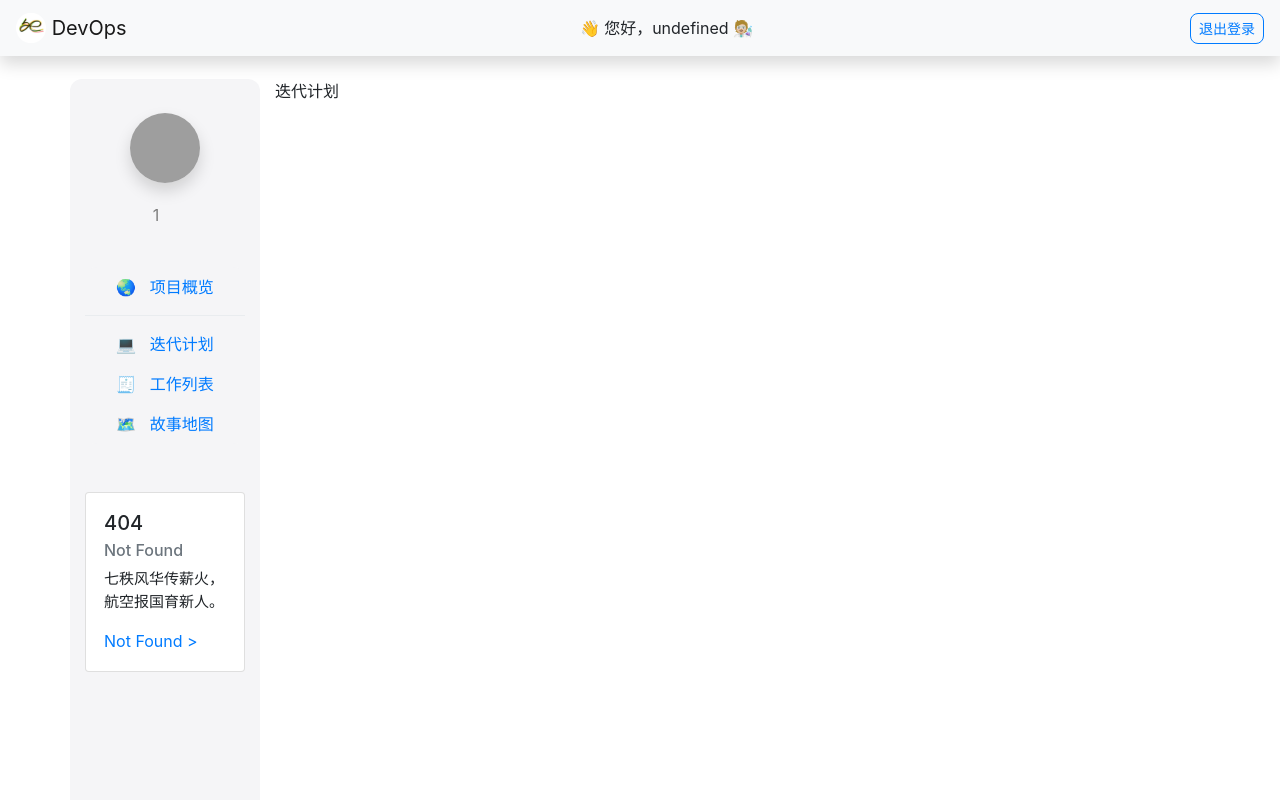
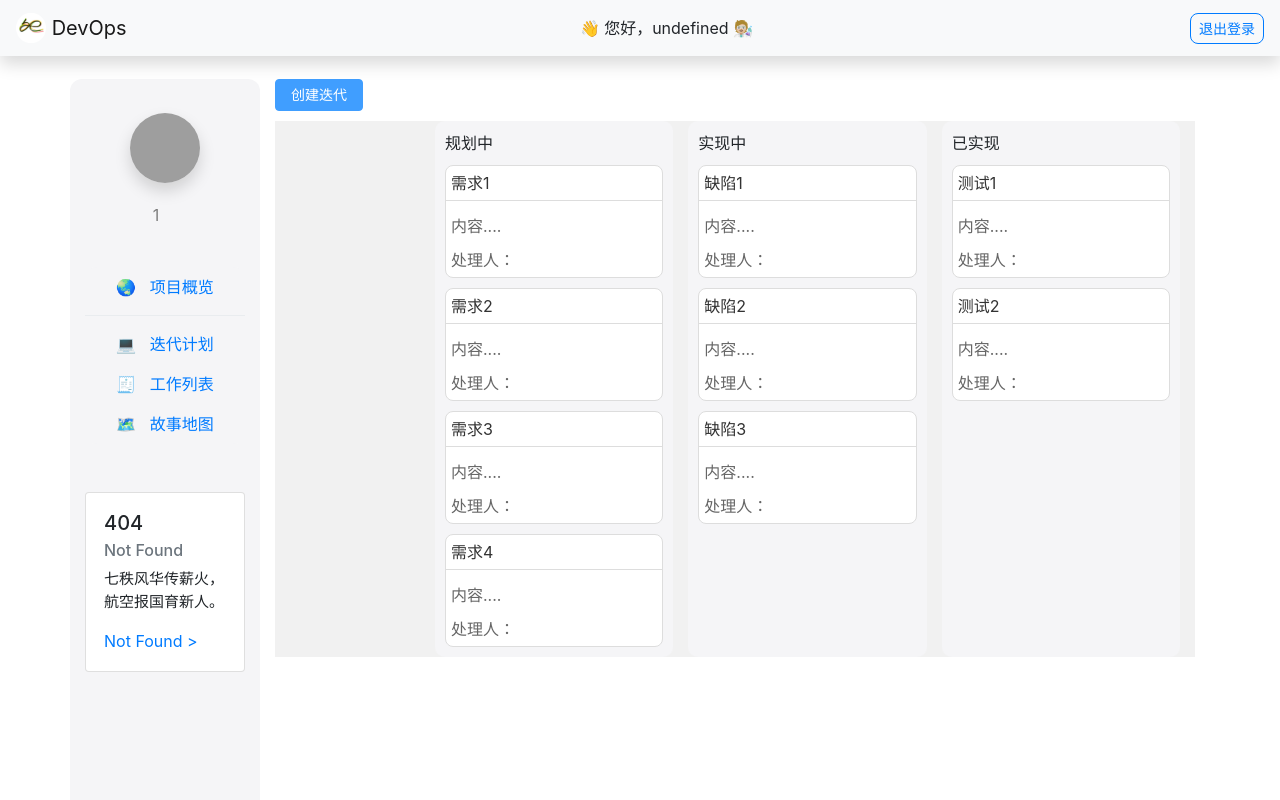
Before and after one commit to 20201422/DevOps-client, a Vue app: page /Main/Iteration in a window 1280 px wide. Shown: the top 800 px of the page. Built offline with nearby package versions, Linux system fonts and the light colour scheme; sample sign-in values are in the browser's storage; grey boxes are pictures that could not be loaded.

Commit message:
添加迭代计划初始界面

```diff
--- a/package.json
+++ b/package.json
@@ -24,6 +24,7 @@
     "vue": "^3.2.47",
     "vue-axios": "^3.5.2",
     "vue-router": "^4.2.0",
+    "vuedraggable": "^4.1.0",
     "vuex": "^4.1.0",
     "wangeditor": "^4.7.15",
     "webpack": "^5.82.0"
--- a/src/components/Iteration.vue
+++ b/src/components/Iteration.vue
@@ -1,22 +1,23 @@
 <template>
-迭代计划
+    <div>
+        <Manage></Manage>
+        <Detail></Detail>
+    </div>
 </template>
 
 <script>
-export default {
-    name: "Iteration",
+import Detail from '@/components/IterationShowDetail.vue'
+import Manage from '@/components/IterationManage.vue'
+export default{
 
-    props: {
-        msg: String,
-    },
-
-    components:{
-    },
-
-    data(){
+    data:function() {
         return{
 
         }
+    },
+    components:{
+        Detail,
+        Manage
     }
 }
 </script>
--- /dev/null
+++ b/src/components/IterationManage.vue
@@ -0,0 +1,18 @@
+<template>
+<div id = "manage">
+    <el-button type="primary">创建迭代</el-button>
+</div>
+</template>
+
+<script>
+export default {
+
+}
+</script>
+
+<style scoped>
+.manage {
+
+}
+
+</style>
--- /dev/null
+++ b/src/components/IterationShowDetail.vue
@@ -0,0 +1,209 @@
+<template>
+    <div class="itxst">
+        <div class="group">
+          <label class="title">规划中</label>
+          <draggable
+            :list="state.modules.group1"
+            ghost-class="ghost"
+            handle=".move"
+            filter=".forbid"
+            :force-fallback="true"
+            chosen-class="chosenClass"
+            animation="300"
+            @start="onStart"
+            @end="onEnd"
+            group="group1"
+            :fallback-class="true"
+            :fallback-on-body="true"
+            :touch-start-threshold="50"
+            :fallback-tolerance="50"
+            :move="onMove"
+          >
+            <template #item="{ element }">
+              <div class="move">
+                <div :class="element.disabledMove ? 'forbid item' : 'item'">
+                  <label>{{ element.name }}</label>
+                  <p>内容....</p>
+                  <p>处理人：{{  }}</p>
+                </div>
+              </div>
+            </template>
+          </draggable>
+        </div>
+        <div class="group">
+          <label class="title">实现中</label>
+          <draggable
+            :list="state.modules.group2"
+            ghost-class="ghost"
+            handle=".move"
+            filter=".forbid"
+            :force-fallback="true"
+            chosen-class="chosenClass"
+            animation="300"
+            @start="onStart"
+            @end="onEnd"
+            group="group1"
+            :fallback-class="true"
+            :fallback-on-body="true"
+            :touch-start-threshold="50"
+            :fallback-tolerance="50"
+            :move="onMove"
+          >
+            <template #item="{ element }">
+              <div class="move">
+                <div :class="element.disabledMove ? 'forbid item' : 'item'">
+                  <label>{{ element.name }}</label>
+                  <p>内容....</p>
+                  <p>处理人：{{  }}</p>
+                </div>
+              </div>
+            </template>
+          </draggable>
+        </div>
+        <div class="group">
+          <label class="title">已实现</label>
+          <draggable
+            :list="state.modules.group3"
+            ghost-class="ghost"
+            handle=".move"
+            filter=".forbid"
+            :force-fallback="true"
+            chosen-class="chosenClass"
+            animation="300"
+            @start="onStart"
+            @end="onEnd"
+            group="group1"
+            :fallback-class="true"
+            :fallback-on-body="true"
+            :touch-start-threshold="50"
+            :fallback-tolerance="50"
+            :move="onMove"
+          >
+            <template #item="{ element }">
+              <div class="move">
+                <div :class="element.disabledMove ? 'forbid item' : 'item'">
+                  <label >{{ element.name }}</label>
+                  <p >内容....</p>
+                  <p >处理人：{{  }}</p>
+                </div>
+              </div>
+            </template>
+          </draggable>
+        </div>
+      </div>
+</template>
+
+<script setup>
+    import { ref, reactive } from "vue";
+    //导入draggable组件
+    import draggable from "vuedraggable";
+
+    const state = reactive({
+      /*工作台的数据结构
+        disabledMove:禁止移动
+        disabledPark:禁止停靠
+      */
+      modules: {
+        group1: [
+          { name: "需求1", id: 1, disabledMove: false, disabledPark: true },
+          { name: "需求2", id: 2, disabledMove: false, disabledPark: false },
+          { name: "需求3", id: 3, disabledMove: false, disabledPark: false },
+          { name: "需求4", id: 4, disabledMove: false, disabledPark: false },
+        ],
+        group2: [
+          { name: "缺陷1", id: 5, disabledMove: false, disabledPark: false },
+          { name: "缺陷2", id: 6, disabledMove: false, disabledPark: false },
+          { name: "缺陷3", id: 7, disabledMove: false, disabledPark: false },
+        ],
+        group3: [
+          { name: "测试1", id: 8, disabledMove: false, disabledPark: false },
+          { name: "测试2", id: 9, disabledMove: false, disabledPark: false },
+        ],
+      },
+    });
+
+    //拖拽开始的事件
+    const onStart = () => {
+      console.log("开始拖拽");
+    };
+
+    //拖拽结束的事件
+    const onEnd = () => {
+      console.log("结束拖拽");
+    };
+
+    const onMove = (e, originalEvent) => {
+      //不允许停靠
+      // if (e.relatedContext.element.disabledPark == true) return false;
+
+      return true;
+    };
+</script>
+
+<style scoped>
+    body {
+      padding: 0px;
+      margin: 0px;
+      background-color: #f1f1f1;
+    }
+    .itxst {
+      background-color: #f1f1f1;
+      display: flex;
+      /* justify-content: space-between;    能够让三列均匀分布 */
+      align-content: space-around;
+      margin-top: 10px;
+      padding-left: 160px;
+    }
+    .title{
+      margin-bottom: 10px;
+    }
+    .group {
+      display: flex;
+      flex-direction: column;
+      justify-content: flex-start;
+      align-content: center;
+      width: 200%;
+      padding-top: 10px;
+      padding-left: 10px;
+      padding-right: 10px;
+      margin-right: 15px;
+      background-color: #f5f5f7;
+      border-radius: 10px;
+    }
+    .item {
+      border: solid 1px #ddd;
+      padding: 0px;
+      text-align: left;
+      background-color: rgb(255,255,255);
+      margin-bottom: 10px;
+      display: flex;
+      flex-direction: column;
+      min-height: 90px;
+      user-select: none;
+      border-radius: 8px;
+    }
+
+    .item > label {
+      border-bottom: solid 1px #ddd;
+      padding: 5px 5px;
+      color: #333;
+    }
+    .item > label:hover {
+      cursor: move;
+    }
+    .item > p {
+      padding: 5px 5px;
+      margin-bottom: 0;
+      color: #666;
+    }
+    .ghost {
+      border: solid 1px rgb(19, 41, 239) !important;
+    }
+    .chosenClass {
+      opacity: 1;
+      border: solid 1px red;
+    }
+    .fallbackClass {
+      background-color: aquamarine;
+    }
+</style>
--- a/src/views/MainView.vue
+++ b/src/views/MainView.vue
@@ -150,9 +150,7 @@ export default {
 }
 
 .class_content {
-    //background-color: v-bind(model_color);
     min-height: 740px;
-    //border-radius: 12px;
     transition: all 0.45s;
 }
 </style>
```
Also changed, not shown: 1 other file (tests, documents, lock files or other folders).
